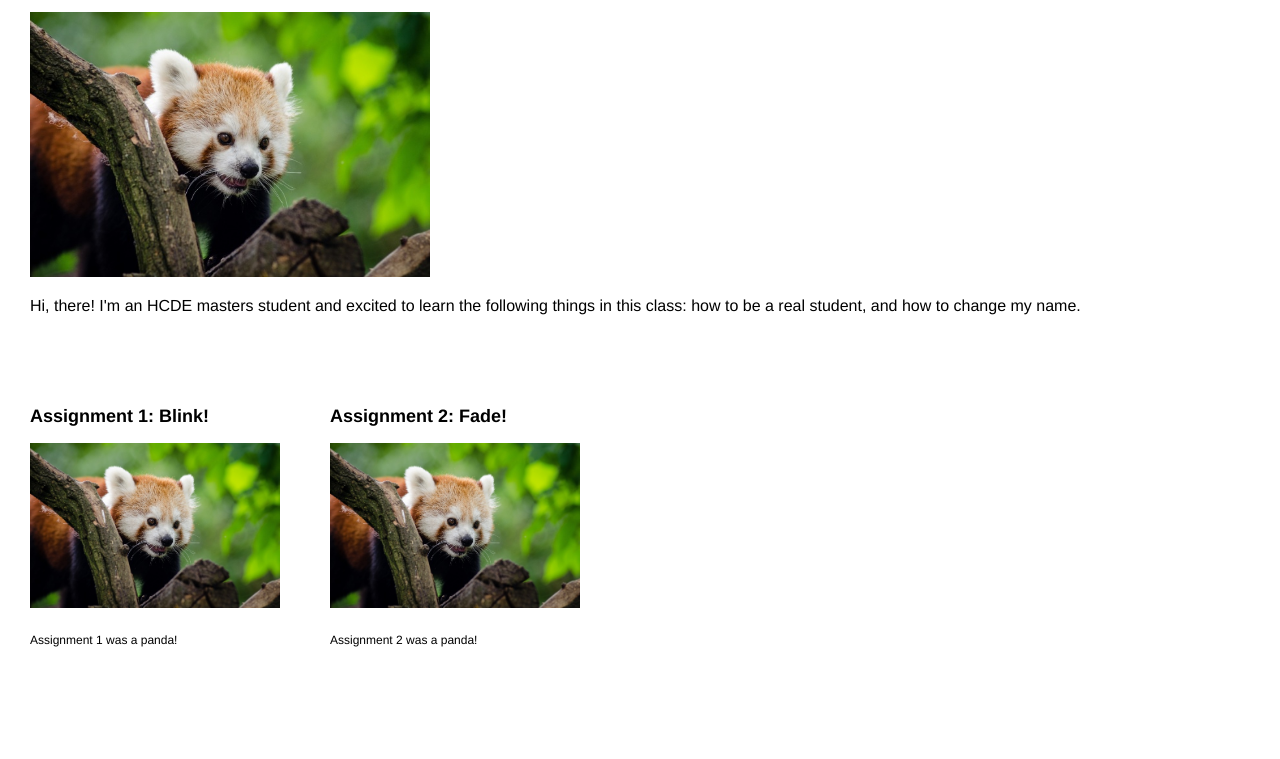
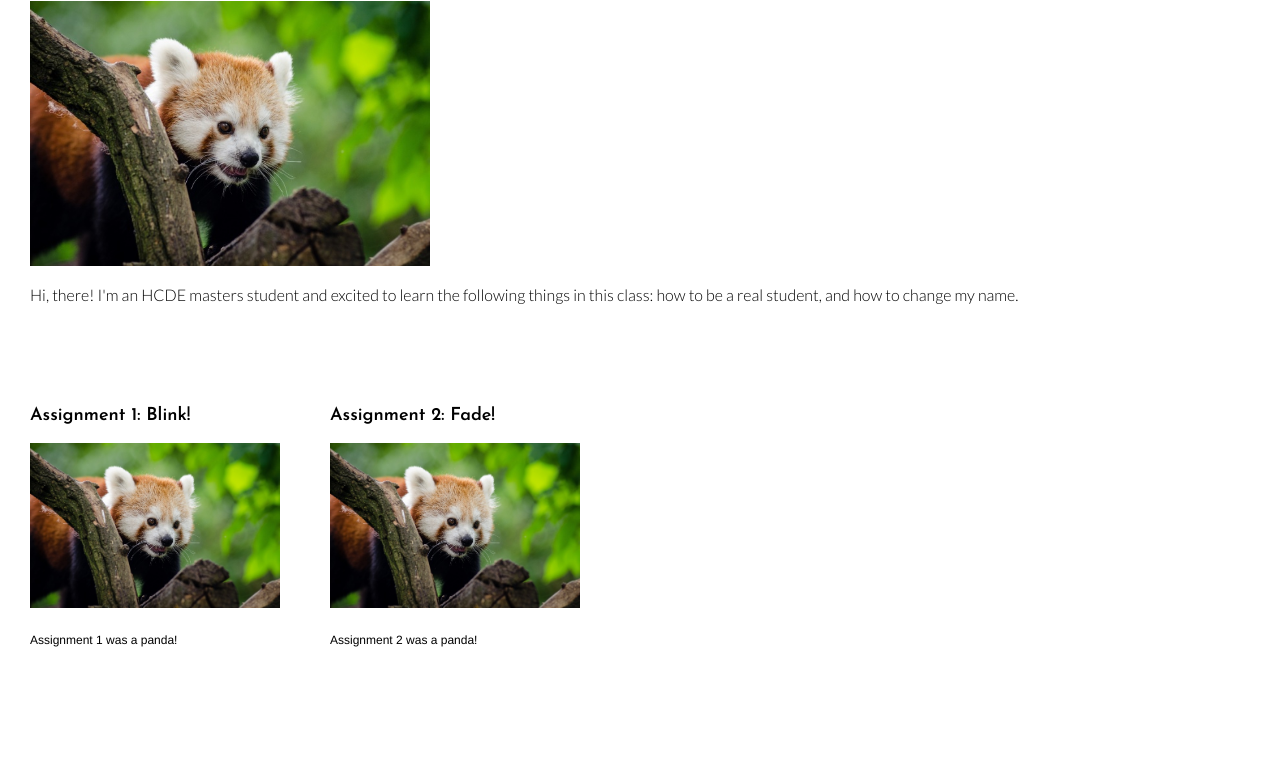
Before and after one commit to tomomimatsuzaki/hcde533, a plain HTML site: page index.html in a window 1280 px wide. Shown: the part 191-950 px from the top of the page. Drawn offline with Linux system fonts and the light colour scheme.

Commit message:
change font style

```diff
--- a/index.html
+++ b/index.html
@@ -7,6 +7,9 @@
         <title>Tomomi's HCDE 598 Digital Fabrication Page</title>
 
         <link href="style.css" media="screen" rel="stylesheet" type="text/css" />
+        <link rel="preconnect" href="https://fonts.googleapis.com">
+        <link rel="preconnect" href="https://fonts.gstatic.com" crossorigin>
+        <link href="https://fonts.googleapis.com/css2?family=Josefin+Sans:wght@300;600&family=Lato:wght@300&display=swap" rel="stylesheet">
 
     </head>
     <body>
--- a/style.css
+++ b/style.css
@@ -2,11 +2,11 @@
 html, body {
   padding: 0 0 0 0;
   margin: 0;
-  font-family: 'helvetica', 'arial', 'sans';
+  font-family: 'Lato', sans-serif;
 }
 
 h1,h2,h3,h4 {
-  font-family: 'helvetica', 'arial', 'sans';
+  font-family: 'Josefin Sans', sans-serif;
   }
 
 
```
